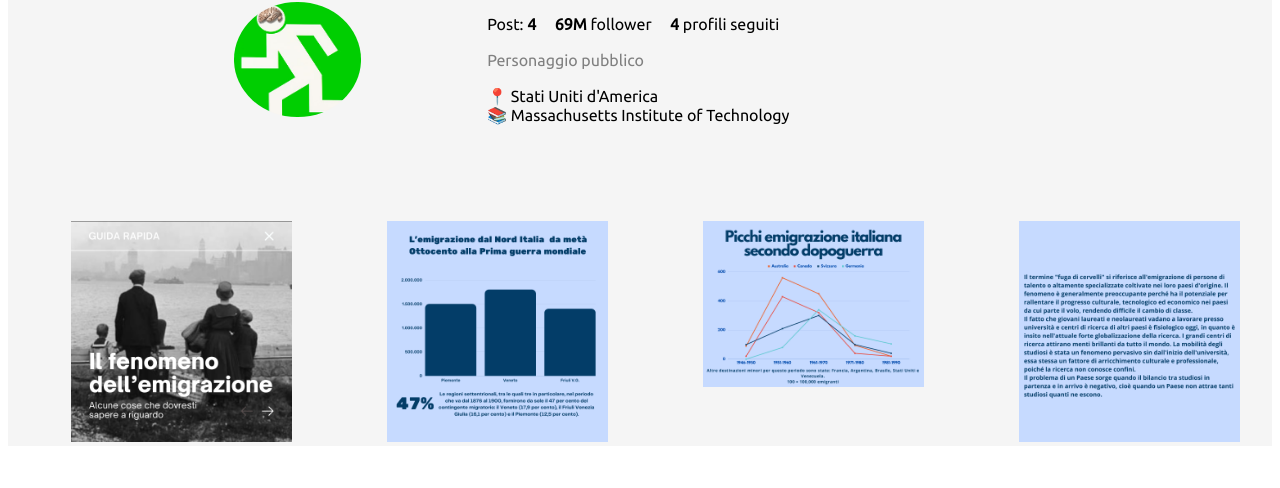
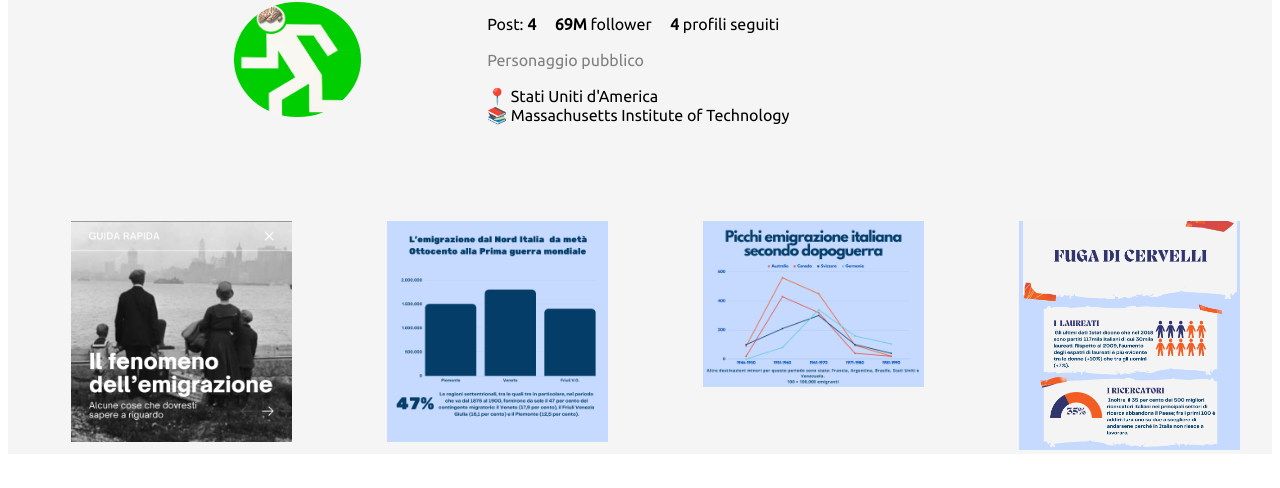
Before and after one commit to ongaroleonardo/migranti, a plain HTML site: page index.html in a window 1280 px wide. Shown: the part 192-680 px from the top of the page. Drawn offline with nearby package versions, Linux system fonts and the light colour scheme; a web font is replaced by a local one.

Commit message:
Update index.html

```diff
--- a/index.html
+++ b/index.html
@@ -63,13 +63,13 @@
                 </a>
                 <a href="post/3/2.png" data-lightbox="3" data-type="image"></a>
 
-                <a href="post/4/1.png" data-lightbox="4" class="item1" data-type="image">
-                    <img src="post/4/1.png" style="width:70%;">
+                <a href="post/3/1.png" data-lightbox="4" class="item1" data-type="image">
+                    <img src="post/3/1.png" style="width:70%;">
                 </a>
+                <a href="post/4/1.png" data-lightbox="4" data-type="image"></a>
                 <a href="post/4/2.png" data-lightbox="4" data-type="image"></a>
                 <a href="post/4/3.png" data-lightbox="4" data-type="image"></a>
                 <a href="post/4/4.png" data-lightbox="4" data-type="image"></a>
-                <a href="post/3/1.png" data-lightbox="4" data-type="image"></a>
             </div>
         </div>
 
```
